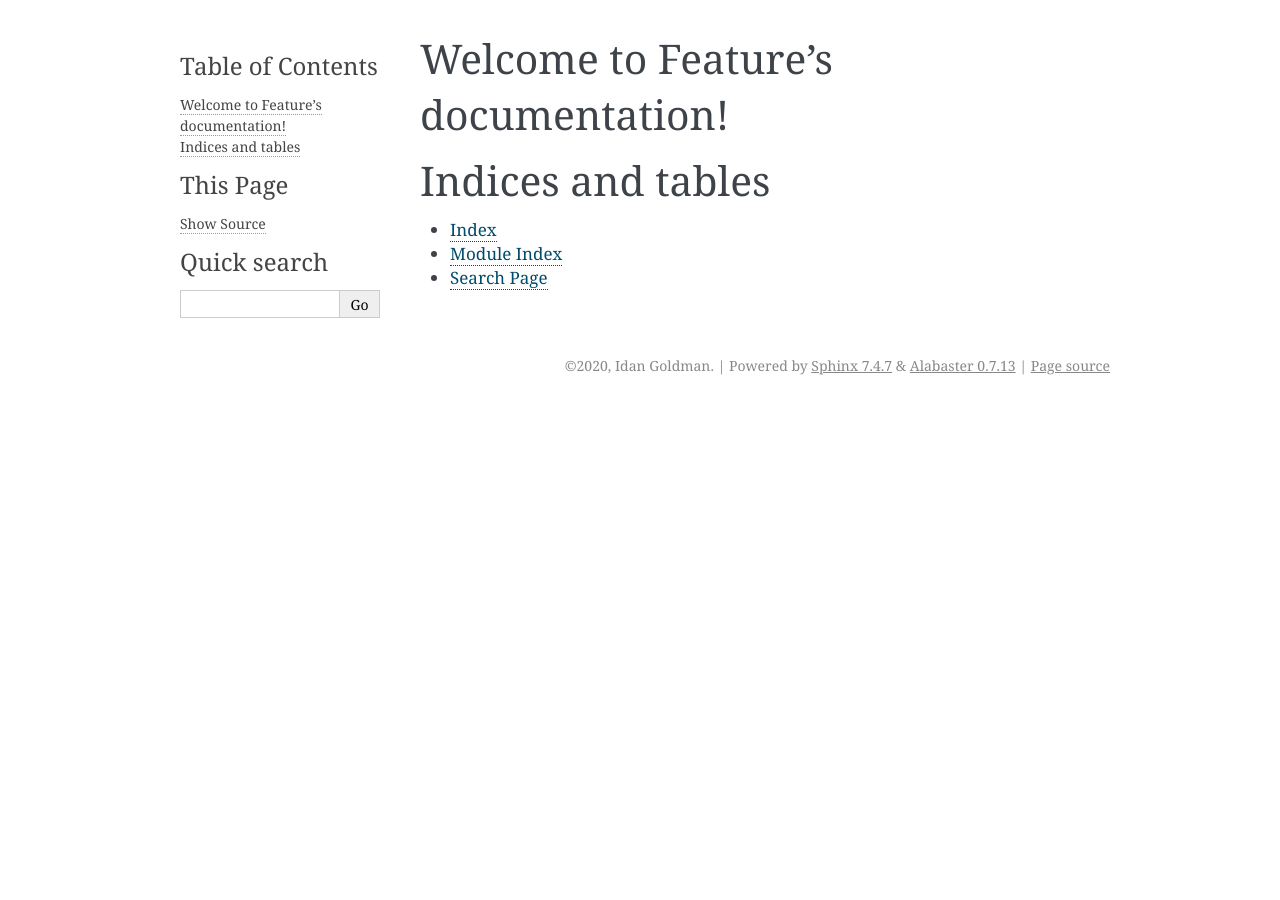
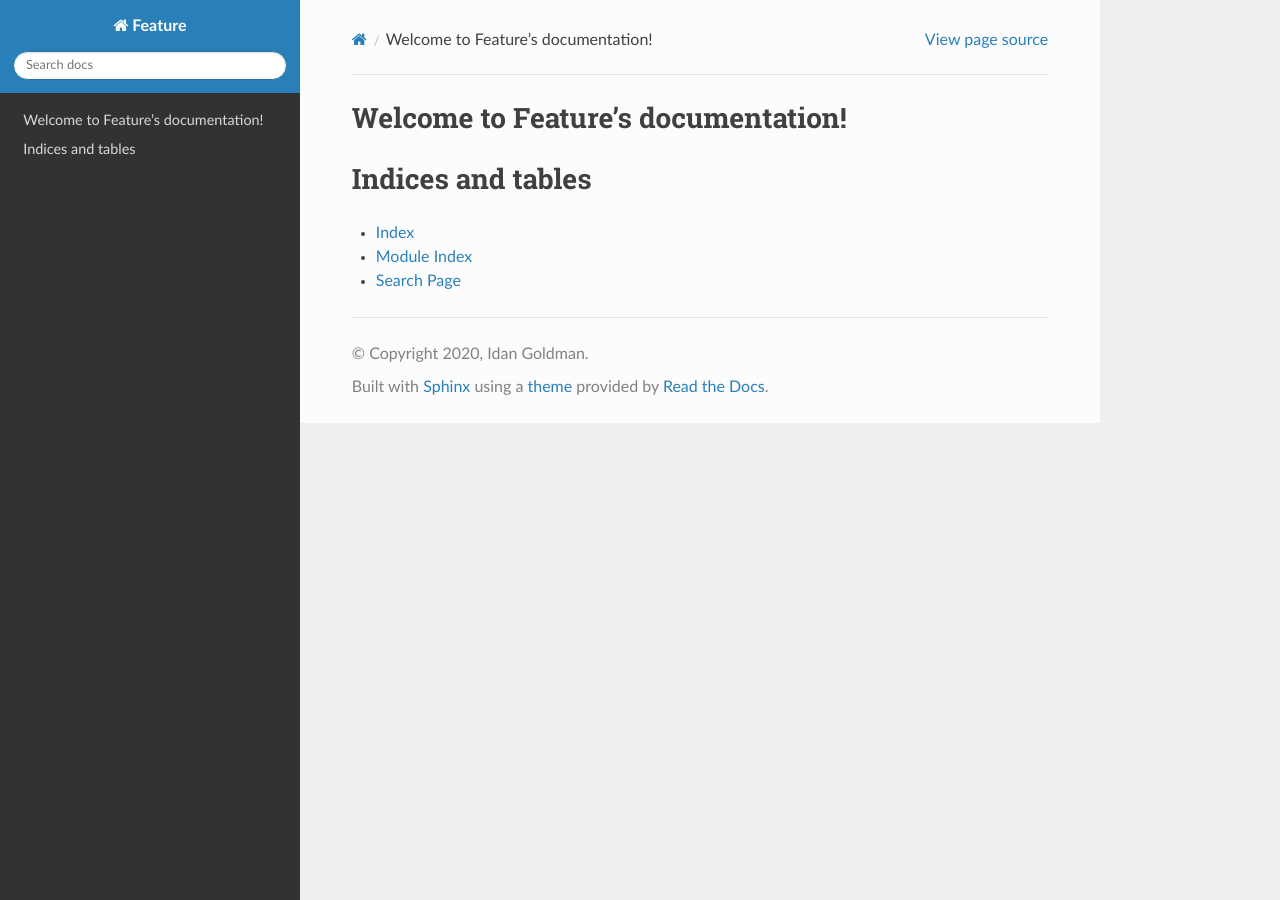
Before and after one commit to idangoldman/fmwk, a Sphinx documentation site: the page built from docs/source/index.rst, in a window 1280 px wide. Built offline with Sphinx 7.4.7 and the Read the Docs theme 2.0.0, drawn with Linux system fonts in a browser that asks for light colours.

Commit message:
update init commit

```diff
--- a/docs/source/conf.py
+++ b/docs/source/conf.py
@@ -13,7 +13,7 @@
 # import os
 # import sys
 # sys.path.insert(0, os.path.abspath('.'))
-
+import sphinx_rtd_theme
 
 # -- Project information -----------------------------------------------------
 
@@ -31,7 +31,8 @@ release = '0.0.4'
 # extensions coming with Sphinx (named 'sphinx.ext.*') or your custom
 # ones.
 extensions = [
-  'recommonmark'
+  'recommonmark',
+  'sphinx_rtd_theme'
 ]
 
 # Add any paths that contain templates here, relative to this directory.
@@ -48,7 +49,8 @@ exclude_patterns = []
 # The theme to use for HTML and HTML Help pages.  See the documentation for
 # a list of builtin themes.
 #
-html_theme = 'alabaster'
+# html_theme = 'alabaster'
+html_theme = "sphinx_rtd_theme"
 
 # Add any paths that contain custom static files (such as style sheets) here,
 # relative to this directory. They are copied after the builtin static files,
```
Also changed, not shown: package.json (+12 -12 lines), 2 other files.
